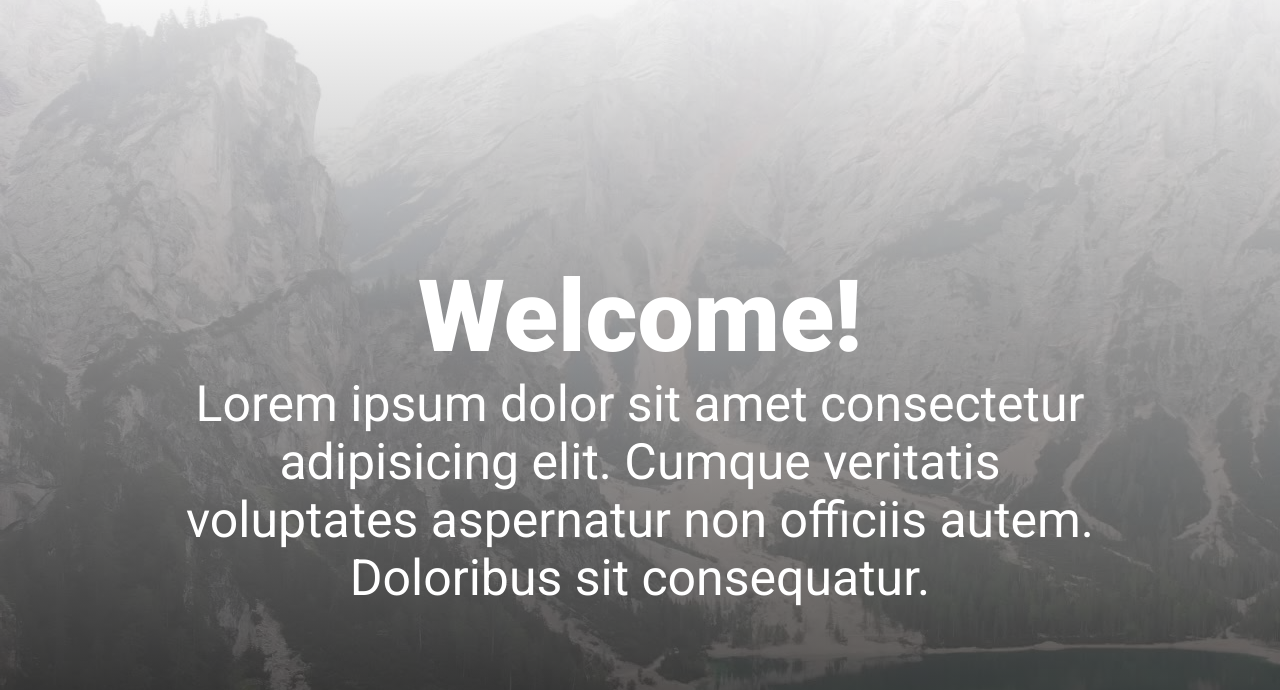
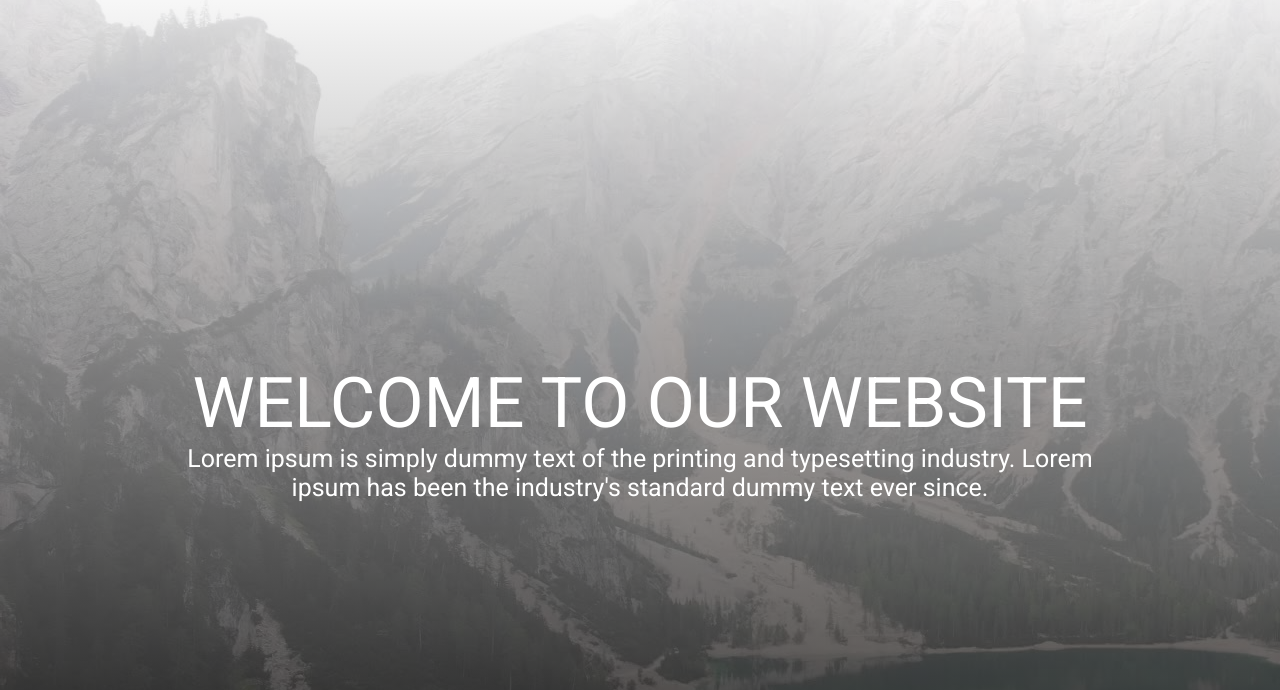
Before and after one commit to wtharden3/tech-out, a website: page index.html in a window 1280 px wide. Shown: the part 110-800 px from the top of the page. Drawn offline with Linux system fonts and the light colour scheme.

Commit message:
edit hero section

```diff
--- a/index.html
+++ b/index.html
@@ -55,10 +55,10 @@
                 <div class="hero--container--template">
                     <div class="hero-home">
                         <div class="hero--row mtop-xl">
-                            <h1 class="hero-heading">Welcome!</h1>
+                            <h1 class="hero-heading">Welcome to our website</h1>
                         </div>
                         <div class="hero--row">
-                            <p class="hero-tagline">Lorem ipsum dolor sit amet consectetur adipisicing elit. Cumque veritatis voluptates aspernatur non officiis autem. Doloribus sit consequatur.</p>
+                            <p class="hero-tagline">Lorem ipsum is simply dummy text of the printing and typesetting industry. Lorem ipsum has been the industry's standard dummy text ever since.</p>
                         </div>
                     </div>
                 </div>
--- a/scss/base/_typography.scss
+++ b/scss/base/_typography.scss
@@ -22,13 +22,19 @@ body
     font-size: 6rem;
     font-weight: 300;
 }
+.hero-heading
+{
+    text-transform: uppercase;
+    font-weight: 300;
+    font-size: 7rem;
+}
 .heading-primary--main
 {
     font-size: 3.5rem;
     text-transform: uppercase;
     font-weight: 300;
 }
-.tagline
+.hero-tagline
 {
     font-size: 2.5rem;
 
@@ -47,6 +53,10 @@ body
     font-size: 7.5rem;
     color: rgba($color-black, .8);
 }
+.footer-heading
+{
+    color: $color-white;
+}
 .copyright
 {
     font-size: 1.6rem;
--- a/scss/pages/_home.scss
+++ b/scss/pages/_home.scss
@@ -6,7 +6,14 @@
 }
 .hero-home
 {
-    max-width: 96rem;
+    //max-width: 96rem;
+    text-align: center;
+    //margin: 0 auto;
+}
+.hero-tagline
+{
+    max-width: 75%;
+    //border: 1px solid black;
     text-align: center;
     margin: 0 auto;
 }
```
Also changed, not shown: css/main.css, 1 other file.
